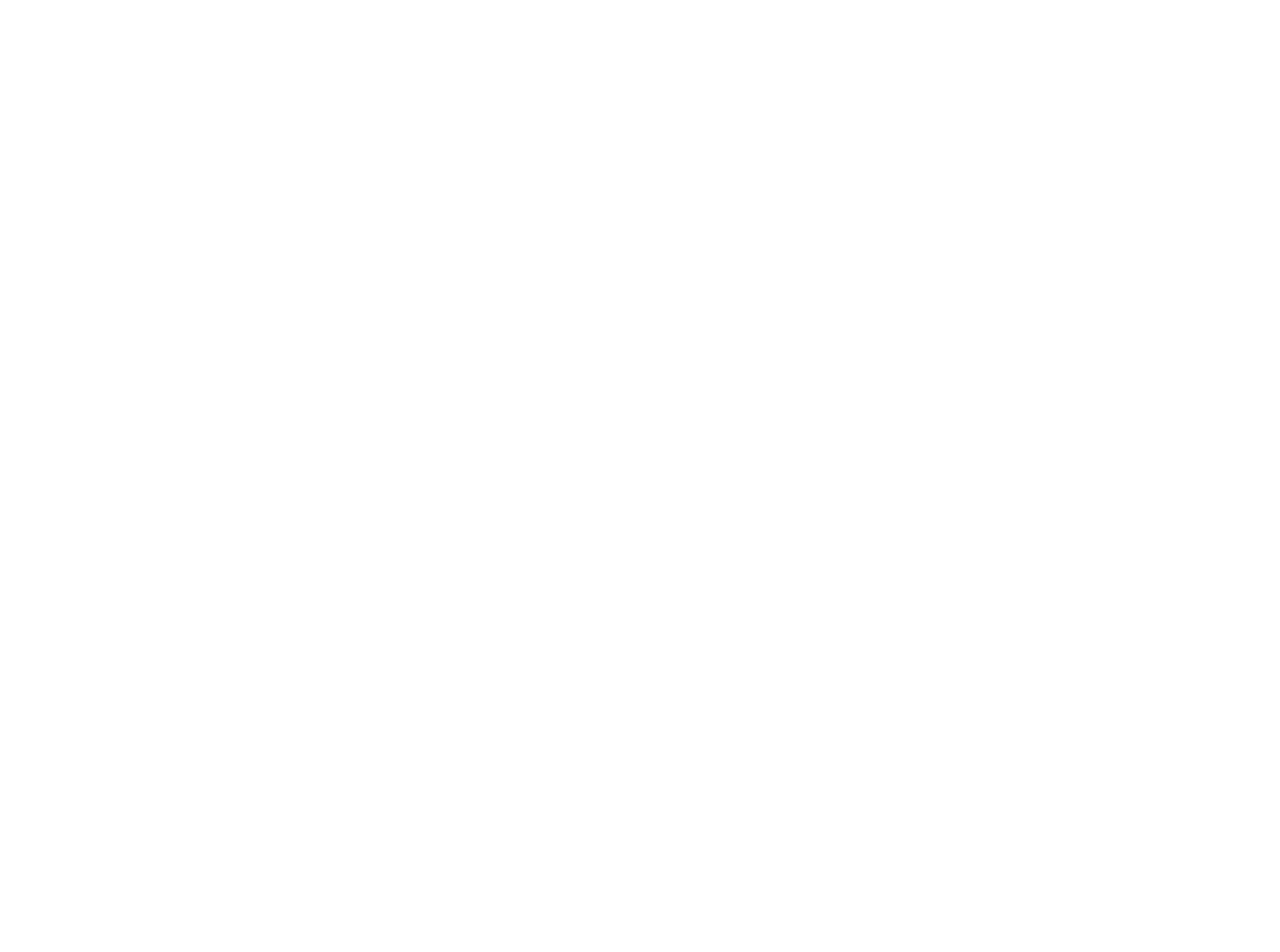
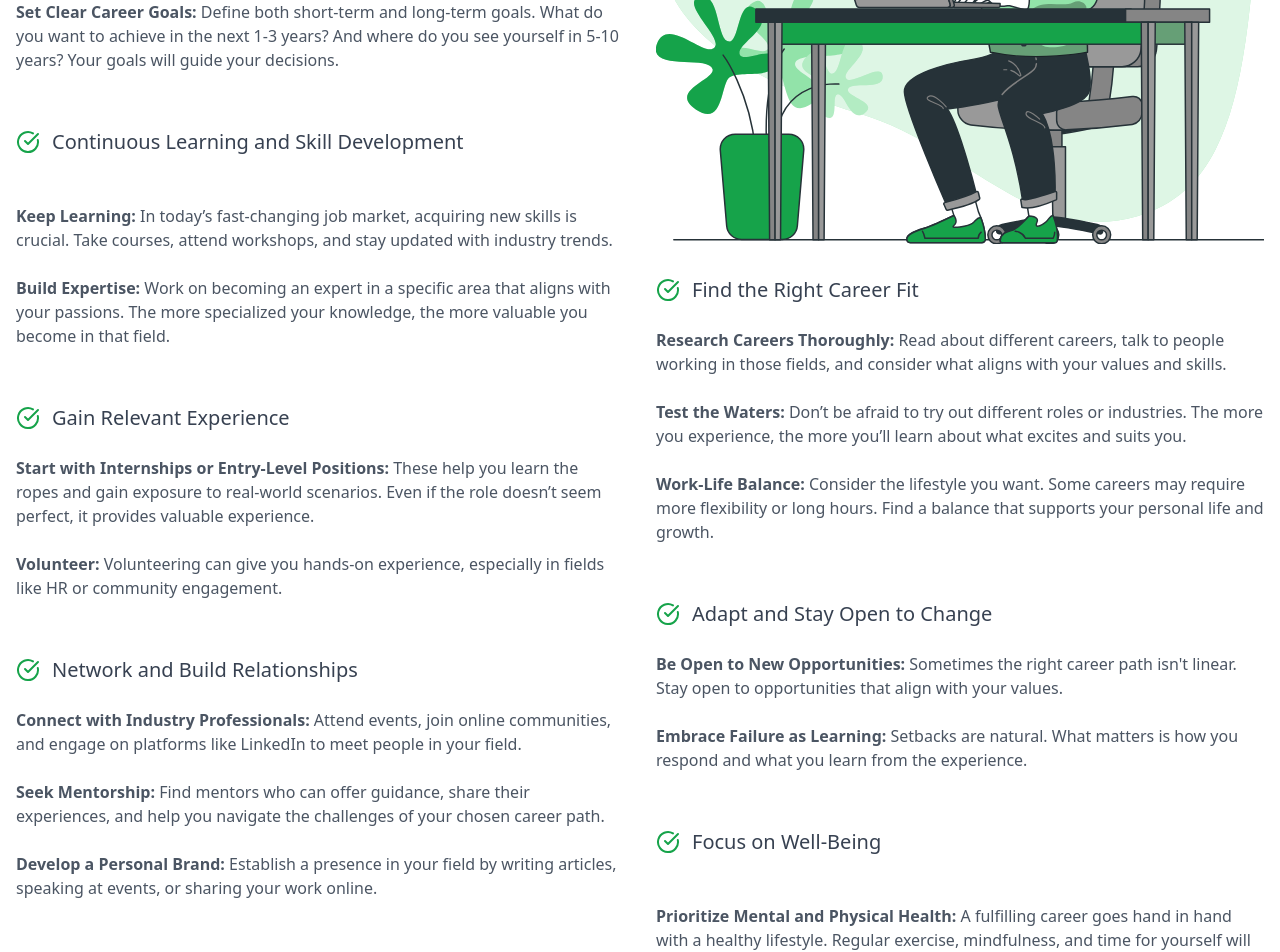
Before and after one commit to hugovasko/intern-com-frontend, a React (Vite) app: page /careerassistant in a window 1280 px wide. Shown: the part 360-1312 px from the top of the page. Before the commit the page ends 800 px from the top, so only its background shows below. Built offline with nearby package versions, Linux system fonts and the light colour scheme.

Commit message:
career assistant page

```diff
--- a/package.json
+++ b/package.json
@@ -11,6 +11,7 @@
   },
   "dependencies": {
     "@hookform/resolvers": "^3.9.1",
+    "@radix-ui/react-accordion": "^1.2.1",
     "@radix-ui/react-alert-dialog": "^1.1.2",
     "@radix-ui/react-avatar": "^1.1.1",
     "@radix-ui/react-checkbox": "^1.1.2",
--- /dev/null
+++ b/src/components/ui/accordion.tsx
@@ -0,0 +1,56 @@
+import * as React from "react"
+import * as AccordionPrimitive from "@radix-ui/react-accordion"
+import { ChevronDown } from "lucide-react"
+
+import { cn } from "@/lib/utils"
+
+const Accordion = AccordionPrimitive.Root
+
+const AccordionItem = React.forwardRef<
+  React.ElementRef<typeof AccordionPrimitive.Item>,
+  React.ComponentPropsWithoutRef<typeof AccordionPrimitive.Item>
+>(({ className, ...props }, ref) => (
+  <AccordionPrimitive.Item
+    ref={ref}
+    className={cn("border-b", className)}
+    {...props}
+  />
+))
+AccordionItem.displayName = "AccordionItem"
+
+const AccordionTrigger = React.forwardRef<
+  React.ElementRef<typeof AccordionPrimitive.Trigger>,
+  React.ComponentPropsWithoutRef<typeof AccordionPrimitive.Trigger>
+>(({ className, children, ...props }, ref) => (
+  <AccordionPrimitive.Header className="flex">
+    <AccordionPrimitive.Trigger
+      ref={ref}
+      className={cn(
+        "flex flex-1 items-center justify-between py-4 font-medium transition-all hover:underline [&[data-state=open]>svg]:rotate-180",
+        className
+      )}
+      {...props}
+    >
+      {children}
+      <ChevronDown className="h-4 w-4 shrink-0 transition-transform duration-200" />
+    </AccordionPrimitive.Trigger>
+  </AccordionPrimitive.Header>
+))
+AccordionTrigger.displayName = AccordionPrimitive.Trigger.displayName
+
+const AccordionContent = React.forwardRef<
+  React.ElementRef<typeof AccordionPrimitive.Content>,
+  React.ComponentPropsWithoutRef<typeof AccordionPrimitive.Content>
+>(({ className, children, ...props }, ref) => (
+  <AccordionPrimitive.Content
+    ref={ref}
+    className="overflow-hidden text-sm transition-all data-[state=closed]:animate-accordion-up data-[state=open]:animate-accordion-down"
+    {...props}
+  >
+    <div className={cn("pb-4 pt-0", className)}>{children}</div>
+  </AccordionPrimitive.Content>
+))
+
+AccordionContent.displayName = AccordionPrimitive.Content.displayName
+
+export { Accordion, AccordionItem, AccordionTrigger, AccordionContent }
--- a/src/pages/CareerAssistant.tsx
+++ b/src/pages/CareerAssistant.tsx
@@ -1,7 +1,142 @@
+import career from "../assets/careers.svg";
+import { CheckCircle } from "lucide-react";
+
 const CareerAssistant = () => {
   return (
-    <div className="flex flex-col justify-center m-5 items-center gap-2">
-      <h1>Career Assistant</h1>
+    <div className="container mx-auto px-4 py-12">
+      <div className="flex flex-col md:flex-row justify-between items-center gap-8 mb-16">
+        <div className="flex-1 md:text-left">
+          <h1 className="text-4xl font-bold mb-6 text-gray-800">Career Assistant</h1>
+          <p className=" text-gray-600">
+            <div className="mt-8 space-y-3">
+              <div className="flex items-center text-green-600">
+                <CheckCircle className="mr-3" size={24} />
+                <span className="text-gray-700 text-xl">
+                  Self-Assessment and Clarify Your Goals
+                </span>
+              </div>
+            </div>
+            <br />
+            <strong>Understand Your Strengths: </strong>Reflect on what you're passionate about,
+            what motivates you, and where your natural talents lie. Knowing these will help you
+            identify the right career path.
+            <br />
+            <br />
+            <strong>Set Clear Career Goals:</strong> Define both short-term and long-term goals.
+            What do you want to achieve in the next 1-3 years? And where do you see yourself in 5-10
+            years? Your goals will guide your decisions.
+            <br />
+            <br />
+            <div className="mt-8 space-y-3">
+              <div className="flex items-center text-green-600">
+                <CheckCircle className="mr-3" size={24} />
+                <span className="text-gray-700 text-xl">
+                  Continuous Learning and Skill Development
+                </span>
+              </div>
+            </div>
+            <br />
+            <br />
+            <strong>Keep Learning:</strong> In today’s fast-changing job market, acquiring new
+            skills is crucial. Take courses, attend workshops, and stay updated with industry
+            trends.
+            <br />
+            <br />
+            <strong>Build Expertise:</strong> Work on becoming an expert in a specific area that
+            aligns with your passions. The more specialized your knowledge, the more valuable you
+            become in that field.
+            <br />
+            <br />
+            <div className="mt-8 space-y-3">
+              <div className="flex items-center text-green-600">
+                <CheckCircle className="mr-3" size={24} />
+                <span className="text-gray-700 text-xl">Gain Relevant Experience</span>
+              </div>
+            </div>
+            <br />
+            <strong>Start with Internships or Entry-Level Positions:</strong> These help you learn
+            the ropes and gain exposure to real-world scenarios. Even if the role doesn’t seem
+            perfect, it provides valuable experience.
+            <br />
+            <br />
+            <strong>Volunteer:</strong> Volunteering can give you hands-on experience, especially in
+            fields like HR or community engagement.
+            <br />
+            <br />
+            <div className="mt-8 space-y-3">
+              <div className="flex items-center text-green-600">
+                <CheckCircle className="mr-3" size={24} />
+                <span className="text-gray-700 text-xl">Network and Build Relationships</span>
+              </div>
+            </div>
+            <br />
+            <strong>Connect with Industry Professionals:</strong> Attend events, join online
+            communities, and engage on platforms like LinkedIn to meet people in your field.
+            <br />
+            <br />
+            <strong>Seek Mentorship:</strong> Find mentors who can offer guidance, share their
+            experiences, and help you navigate the challenges of your chosen career path.
+            <br />
+            <br />
+            <strong>Develop a Personal Brand:</strong> Establish a presence in your field by writing
+            articles, speaking at events, or sharing your work online.
+          </p>
+          <br />
+          <br />
+        </div>
+        <div className="flex-1 relative  ">
+          <img src={career} alt="Partners" className="w-full h-auto object-cover " />
+          <p className=" text-gray-600">
+            <div className="mt-8 space-y-3">
+              <div className="flex items-center text-green-600">
+                <CheckCircle className="mr-3" size={24} />
+                <span className="text-gray-700 text-xl">Find the Right Career Fit</span>
+              </div>
+            </div>
+            <br />
+            <strong>Research Careers Thoroughly:</strong> Read about different careers, talk to
+            people working in those fields, and consider what aligns with your values and skills.
+            <br />
+            <br />
+            <strong>Test the Waters:</strong> Don’t be afraid to try out different roles or
+            industries. The more you experience, the more you’ll learn about what excites and suits
+            you.
+            <br />
+            <br />
+            <strong>Work-Life Balance:</strong> Consider the lifestyle you want. Some careers may
+            require more flexibility or long hours. Find a balance that supports your personal life
+            and growth.
+            <br />
+            <br />
+            <div className="mt-8 space-y-3">
+              <div className="flex items-center text-green-600">
+                <CheckCircle className="mr-3" size={24} />
+                <span className="text-gray-700 text-xl">Adapt and Stay Open to Change</span>
+              </div>
+            </div>
+            <br />
+            <strong>Be Open to New Opportunities:</strong> Sometimes the right career path isn't
+            linear. Stay open to opportunities that align with your values.
+            <br />
+            <br />
+            <strong>Embrace Failure as Learning:</strong> Setbacks are natural. What matters is how
+            you respond and what you learn from the experience.
+            <br />
+            <br />
+            <div className="mt-8 space-y-3">
+              <div className="flex items-center text-green-600">
+                <CheckCircle className="mr-3" size={24} />
+                <span className="text-gray-700 text-xl">Focus on Well-Being</span>
+              </div>
+            </div>
+            <br />
+            <br />
+            <strong>Prioritize Mental and Physical Health:</strong> A fulfilling career goes hand in
+            hand with a healthy lifestyle. Regular exercise, mindfulness, and time for yourself will
+            improve your performance and happiness.
+          </p>
+        </div>
+      </div>
     </div>
   );
 };
--- a/tailwind.config.js
+++ b/tailwind.config.js
@@ -50,6 +50,28 @@
   				'4': 'hsl(var(--chart-4))',
   				'5': 'hsl(var(--chart-5))'
   			}
+  		},
+  		keyframes: {
+  			'accordion-down': {
+  				from: {
+  					height: '0'
+  				},
+  				to: {
+  					height: 'var(--radix-accordion-content-height)'
+  				}
+  			},
+  			'accordion-up': {
+  				from: {
+  					height: 'var(--radix-accordion-content-height)'
+  				},
+  				to: {
+  					height: '0'
+  				}
+  			}
+  		},
+  		animation: {
+  			'accordion-down': 'accordion-down 0.2s ease-out',
+  			'accordion-up': 'accordion-up 0.2s ease-out'
   		}
   	}
   },
```
Also changed, not shown: src/assets/careers.svg (added), 1 other file (tests, documents, lock files or other folders).
